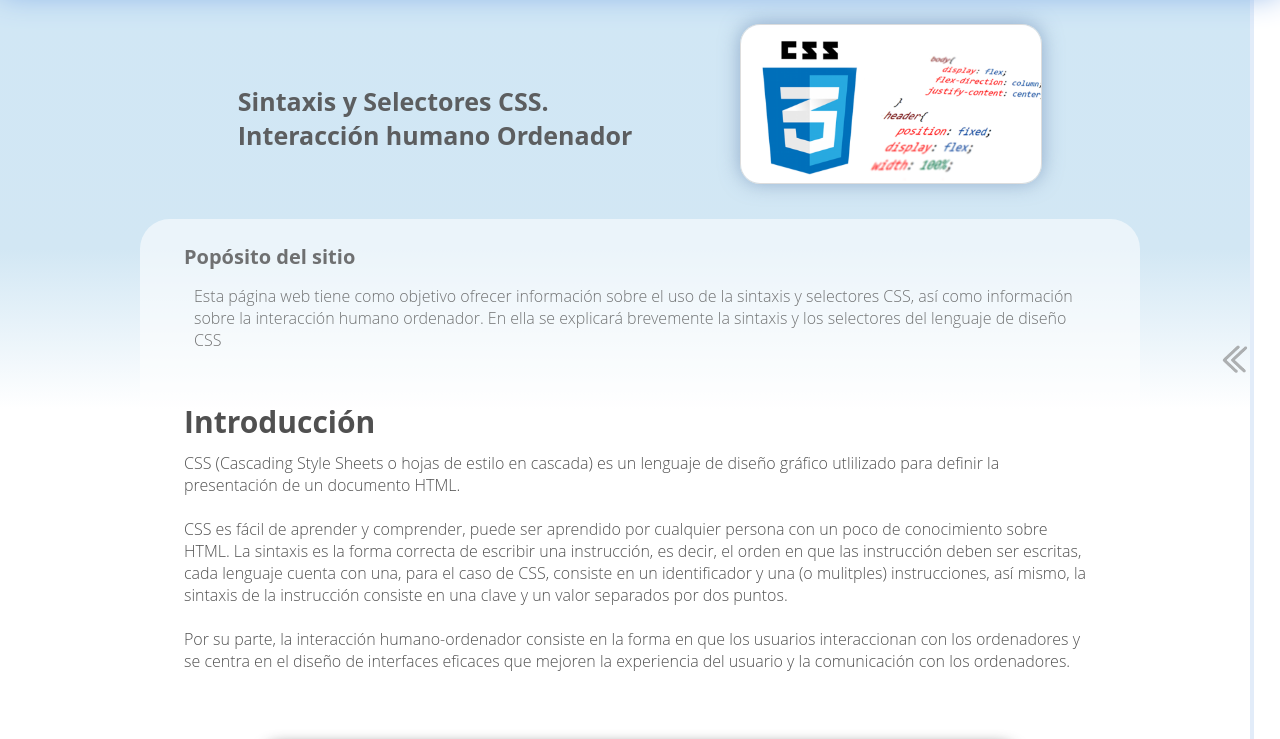
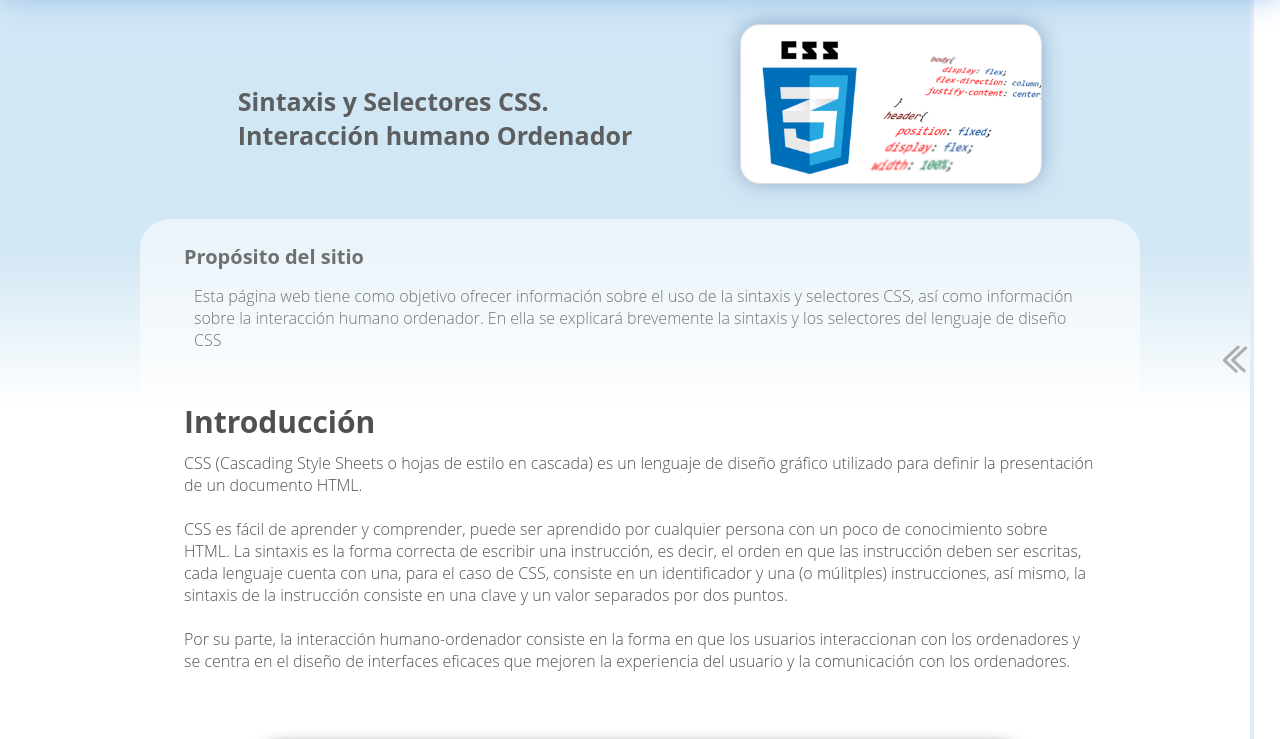
Before and after one commit to JoseDavidRendon/DSW-joseRendon, a plain HTML site: page Fase 3/Index.html in a window 1280 px wide. Shown: the part 56-795 px from the top of the page. Drawn offline with Linux system fonts and the light colour scheme.

Commit message:
Inicio finalizado

```diff
--- a/Fase 3/Index.html
+++ b/Fase 3/Index.html
@@ -73,20 +73,20 @@
                 <section id="cont_prin">
                     <div class="contenido_principal"> <!-- Aqui se introduce el resto de la información.-->
                         <section class="Parrafo_principal">
-                            <h1>Popósito del sitio</h1>
+                            <h1>Propósito del sitio</h1>
                             <p>Esta página web tiene como objetivo ofrecer información sobre el uso de la sintaxis y selectores CSS, así como información sobre la interacción humano ordenador.
                                 En ella se explicará brevemente la sintaxis y los selectores del lenguaje de diseño CSS
                             </p>
                         </section>
                         <section id="intro">
                             <h1>Introducción</h1>
-                            <p>CSS (Cascading Style Sheets o hojas de estilo en cascada) es un lenguaje de diseño gráfico utlilizado
+                            <p>CSS (Cascading Style Sheets o hojas de estilo en cascada) es un lenguaje de diseño gráfico utilizado
                                 para definir la presentación de un documento HTML. <br> <br>
                                 CSS es fácil de aprender y comprender, puede ser aprendido por cualquier persona con un poco de
                                 conocimiento sobre HTML.
                                 La sintaxis es la forma correcta de escribir una instrucción, es decir, el orden en que
                                 las instrucción deben ser escritas, cada lenguaje cuenta con una, para el caso de CSS,
-                                 consiste en un identificador y una  (o mulitples) instrucciones, así mismo, la sintaxis
+                                 consiste en un identificador y una  (o múlitples) instrucciones, así mismo, la sintaxis
                                  de la instrucción consiste en una clave y un valor separados por dos puntos. <br> <br>
                                 Por su parte, la interacción humano-ordenador consiste en la forma en que los usuarios interaccionan con los
                                 ordenadores y se centra en el diseño de interfaces eficaces que mejoren la experiencia del usuario y la comunicación
```
